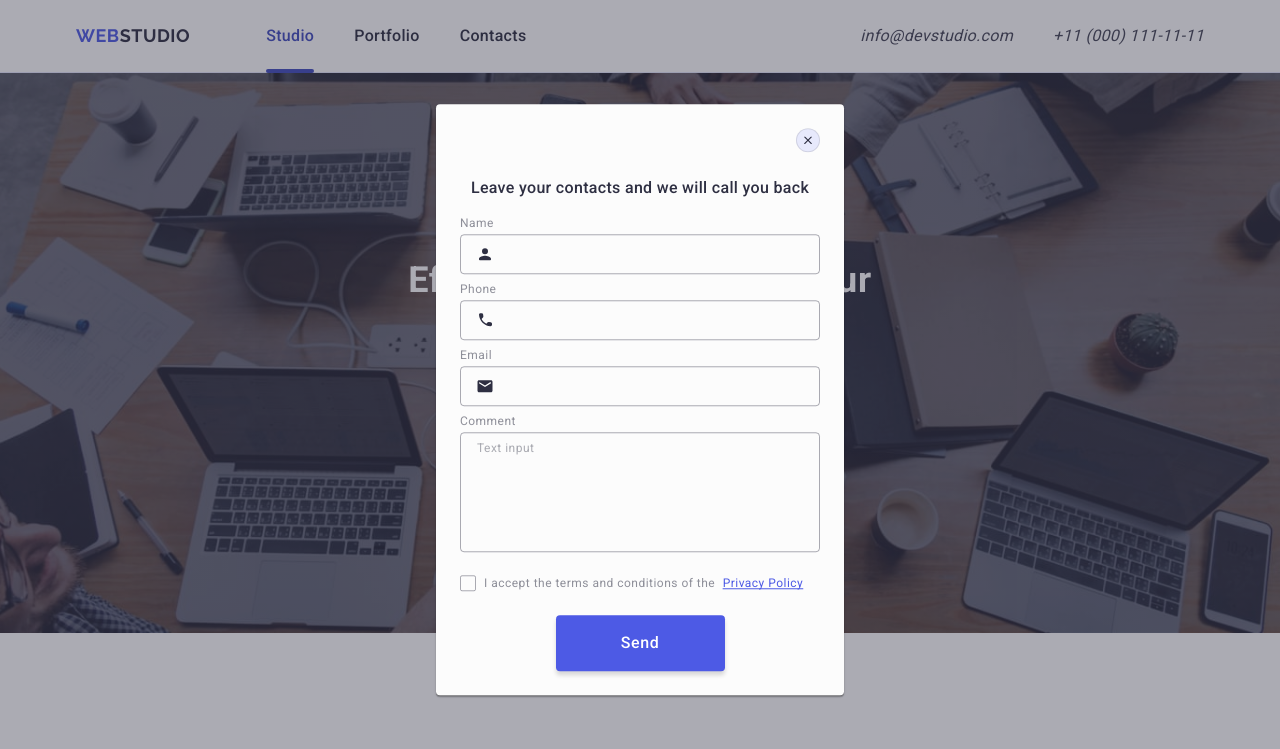
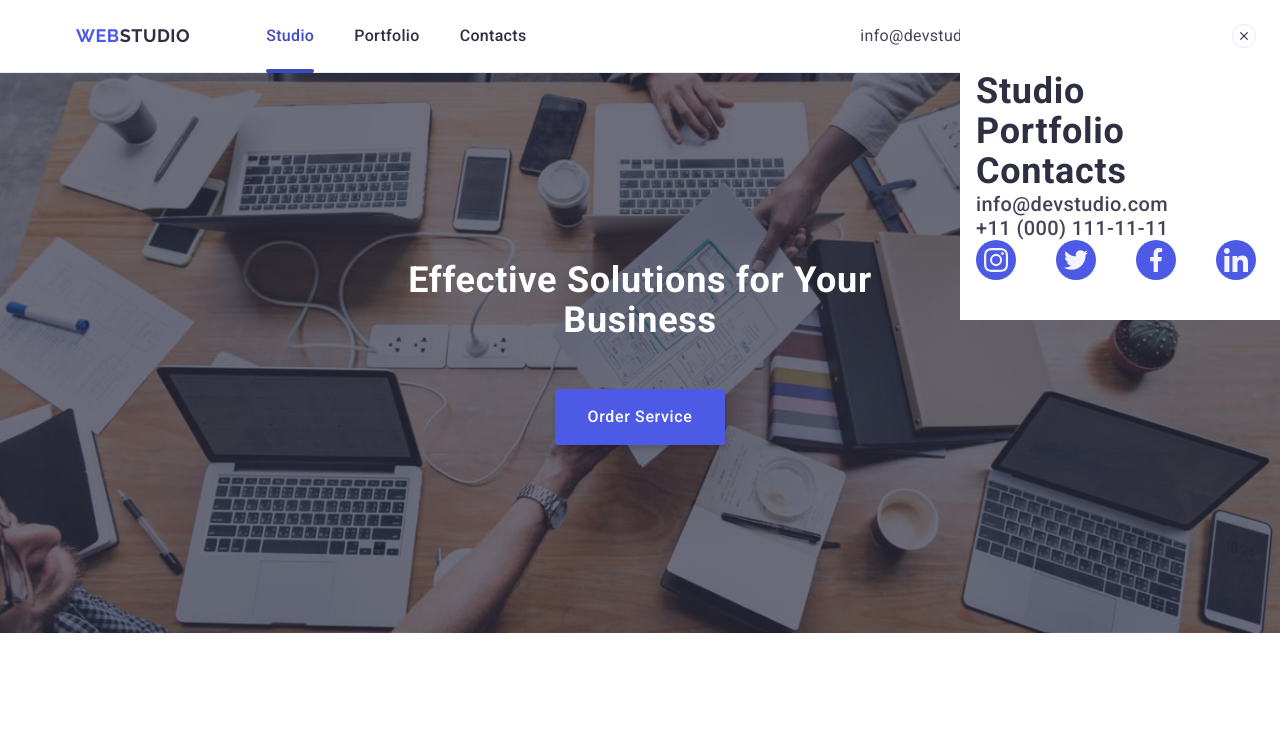
Before and after one commit to Nadiia-Yuce/WebStudio, a plain HTML site: page index.html in a window 1280 px wide. Shown: the top 749 px of the page. Drawn offline with nearby package versions, Linux system fonts and the light colour scheme.

Commit message:
mob-menu start

```diff
--- a/css/styles.css
+++ b/css/styles.css
@@ -17,6 +17,7 @@ p {
 
 a {
   text-decoration: none;
+  font-style: normal;
 }
 
 ul,
@@ -91,10 +92,86 @@ button {
   border: none;
 }
 
+.mob-menu {
+  z-index: 999;
+  position: fixed;
+  top: 0;
+  right: 0;
+  background-color: #fff;
+  width: 320px;
+  height: auto;
+  padding: 24px 24px 40px 16px;
+}
+.menu-close-btn {
+  display: flex;
+  justify-content: center;
+  align-items: center;
+  margin-left: auto;
+  background-color: #fdfdff;
+  border: 1px solid #ebebec;
+  border-radius: 50%;
+  width: 24px;
+  height: 24px;
+  margin-bottom: 24px;
+  transition: background-color 250ms cubic-bezier(0.4, 0, 0.2, 1),
+    border 250ms cubic-bezier(0.4, 0, 0.2, 1);
+}
+
+.menu-close-btn:focus {
+  background-color: #404bbf;
+  border: none;
+}
+
+.menu-close-btn:focus .menu-close-icon {
+  fill: #fff;
+}
+
+.menu-close-icon {
+  fill: #2e2f42;
+  transition: fill 250ms cubic-bezier(0.4, 0, 0.2, 1);
+}
+.mob-nav-list {
+}
+.mob-nav-item {
+  font-weight: 700;
+  font-size: 36px;
+  line-height: 1.11;
+  letter-spacing: 0.02em;
+  color: #2e2f42;
+  transition: color 250ms cubic-bezier(0.4, 0, 0.2, 1);
+}
+
+.mob-nav-item:focus {
+  color: #404bbf;
+}
+.mob-address-list {
+}
+.mob-address-item {
+  font-weight: 500;
+  font-size: 20px;
+  line-height: 1.2;
+  letter-spacing: 0.02em;
+  color: #434455;
+  transition: color 250ms cubic-bezier(0.4, 0, 0.2, 1);
+}
+
+.mob-address-item:focus {
+  color: #4d5ae5;
+}
+.mob-social-list {
+  display: flex;
+  gap: 40px;
+}
+.mob-social-item {
+}
+.mob-social-link {
+}
+.mob-social-icon {
+}
+
 /*TODO ===================HERO=================== */
 
 .hero {
-  max-width: 320px;
   background-size: cover;
   background-color: #2e2f42;
   background-image: linear-gradient(
@@ -104,7 +181,7 @@ button {
     url(../images/people-office-mob.jpg);
   background-position: center;
   background-repeat: no-repeat;
-  padding: 72px 52px;
+  padding: 72px 0;
   margin: 0 auto;
 }
 
@@ -121,6 +198,7 @@ button {
 }
 
 .hero-title {
+  max-width: 216px;
   font-weight: 700;
   font-size: 36px;
   line-height: 1.11;
@@ -428,13 +506,15 @@ button {
   gap: 16px;
 }
 
-.footer-social-item {
+.footer-social-item,
+.mob-social-item {
   display: flex;
   width: 40px;
   height: 40px;
 }
 
-.footer-social-link {
+.footer-social-link,
+.mob-social-link {
   width: 100%;
   height: 100%;
   background-color: #4d5ae5;
@@ -452,7 +532,8 @@ button {
   background-color: #31d0aa;
 }
 
-.footer-social-icon {
+.footer-social-icon,
+.mob-social-icon {
   fill: #f4f4fd;
 }
 
@@ -522,13 +603,14 @@ button {
 .backdrop {
   position: fixed;
   top: 0;
+  left: 0;
   background: rgba(46, 47, 66, 0.4);
   width: 100%;
   height: 100%;
   z-index: 999;
-  /* opacity: 0;
+  opacity: 0;
   visibility: hidden;
-  pointer-events: none; */
+  pointer-events: none;
   transition: opacity 250ms cubic-bezier(0.4, 0, 0.2, 1),
     visibility 250ms cubic-bezier(0.4, 0, 0.2, 1);
 }
@@ -817,8 +899,6 @@ textarea::placeholder {
   .address-item {
     font-size: 12px;
     line-height: 1.16;
-    /* font-size: 16px; */
-    /* line-height: 1.5; */
     letter-spacing: 0.02em;
     color: #434455;
     transition-property: color;
@@ -949,6 +1029,20 @@ textarea::placeholder {
     padding-left: 15px;
     padding-right: 15px;
   }
+  /** ===============HEADER================= */
+  .logo {
+    margin-right: 76px;
+  }
+
+  .address-list {
+    flex-direction: row;
+    gap: 40px;
+  }
+
+  .address-item {
+    font-size: 16px;
+    line-height: 1.5;
+  }
 
   /** ===============HERO================= */
   .hero {
@@ -975,21 +1069,6 @@ textarea::placeholder {
 
   .hero-title {
     margin-bottom: 48px;
-  }
-
-  /** ===============HEADER================= */
-  .logo {
-    margin-right: 76px;
-  }
-
-  .address-list {
-    flex-direction: row;
-    gap: 40px;
-  }
-
-  .address-item {
-    font-size: 16px;
-    line-height: 1.5;
   }
 
   /** ===============FEATURES================= */
--- a/index.html
+++ b/index.html
@@ -55,6 +55,73 @@
             <use href="./images/icons.svg#icon-open-menu"></use>
           </svg>
         </button>
+      </div>
+      <!--? =============MOB-MENU============= -->
+      <div class="mob-menu">
+        <button type="button" class="menu-close-btn">
+          <svg class="menu-close-icon" width="8" height="8">
+            <use href="./images/icons.svg#icon-close"></use>
+          </svg>
+        </button>
+        <nav>
+          <ul class="mob-nav-list">
+            <li>
+              <a class="mob-nav-item" href="./index.html">Studio</a>
+            </li>
+            <li><a class="mob-nav-item" href="">Portfolio</a></li>
+            <li><a class="mob-nav-item" href="">Contacts</a></li>
+          </ul>
+        </nav>
+        <address>
+          <ul class="mob-address-list">
+            <li>
+              <a
+                class="mob-address-item"
+                href="mailto:info@devstudio.com"
+                target="_blank"
+                >info@devstudio.com</a
+              ><br />
+            </li>
+            <li>
+              <a
+                class="mob-address-item"
+                href="tel:+110001111111"
+                target="_blank"
+                >+11 (000) 111-11-11</a
+              ><br />
+            </li>
+          </ul>
+        </address>
+        <ul class="mob-social-list">
+          <li class="mob-social-item">
+            <a class="mob-social-link" href="" target="_blank"
+              ><svg class="mob-social-icon" width="24" height="24">
+                <use href="./images/icons.svg#icon-instagram"></use>
+              </svg>
+            </a>
+          </li>
+          <li class="mob-social-item">
+            <a class="mob-social-link" href="" target="_blank"
+              ><svg class="mob-social-icon" width="24" height="24">
+                <use href="./images/icons.svg#icon-twitter"></use>
+              </svg>
+            </a>
+          </li>
+          <li class="mob-social-item">
+            <a class="mob-social-link" href="" target="_blank"
+              ><svg class="mob-social-icon" width="24" height="24">
+                <use href="./images/icons.svg#icon-facebook"></use>
+              </svg>
+            </a>
+          </li>
+          <li class="mob-social-item">
+            <a class="mob-social-link" href="" target="_blank"
+              ><svg class="mob-social-icon" width="24" height="24">
+                <use href="./images/icons.svg#icon-linkedin"></use>
+              </svg>
+            </a>
+          </li>
+        </ul>
       </div>
     </header>
     <main>
```
